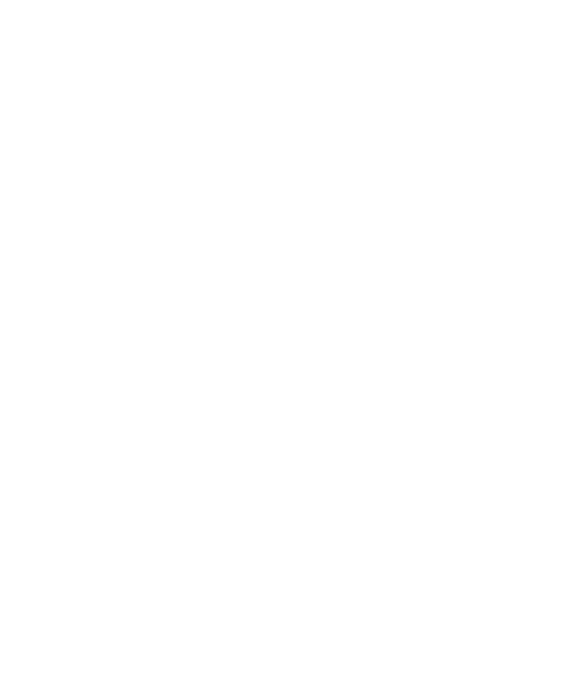
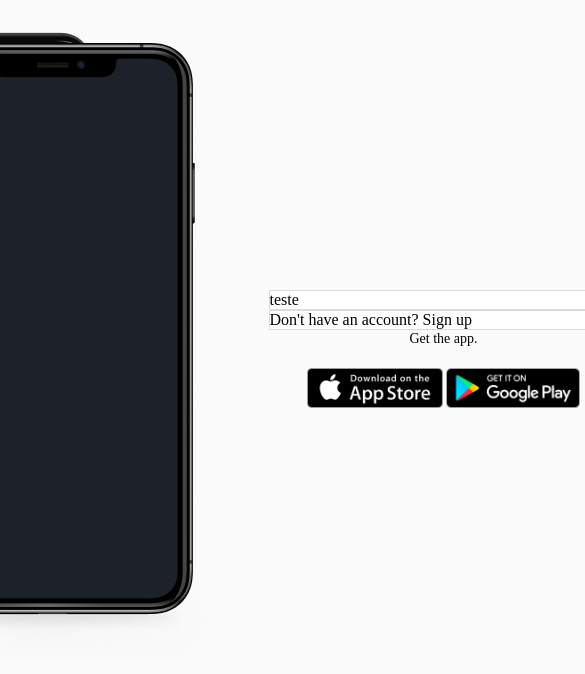
Before and after one commit to DjairMaykon/instagram-clone, a plain HTML site: page index.html in a window 390 px wide. Shown: the top 674 px of the page, 585 px wide, since content can reach past the window. Drawn offline with Linux system fonts and the light colour scheme.

Commit message:
style: botões para baixar o app mobile

```diff
--- a/css/style.css
+++ b/css/style.css
@@ -4,3 +4,45 @@
   border: 0;
   box-sizing: border-box;
 }
+
+body {
+  background-color: rgba(250, 250, 250, 1);
+}
+
+main {
+  margin-top: 32px;
+  display: flex;
+  justify-content: center;
+  align-items: center;
+  flex: 1;
+  gap: 32px;
+}
+
+main section {
+  min-width: 350px;
+  display: flex;
+  flex-direction: column;
+}
+
+main section article {
+  display: flex;
+  flex-direction: column;
+}
+
+main section article.card {
+  border: 1px solid rgba(219, 219, 219, 1);
+  border-radius: 1px;
+  background-color: rgba(255, 255, 255, 1);
+}
+
+main section article.mobile-app-card {
+  align-items: center;
+  gap: 20px;
+}
+main section article.mobile-app-card {
+  font-size: 14px;
+  line-height: 18px;
+}
+main section article.mobile-app-card figure img {
+  height: 40px;
+}
--- a/index.html
+++ b/index.html
@@ -8,5 +8,23 @@
 
     <link rel="stylesheet" href="css/style.css" />
   </head>
-  <body></body>
+  <body>
+    <main>
+      <figure>
+        <img src="assets/phones.png" alt="" />
+      </figure>
+      <section>
+        <article class="card">teste</article>
+        <article class="card">Don't have an account? Sign up</article>
+        <article class="mobile-app-card">
+          <p>Get the app.</p>
+          <figure>
+            <img src="assets/appstore.png" alt="" />
+            <img src="assets/googleplay.png" alt="" />
+          </figure>
+        </article>
+      </section>
+    </main>
+    <footer></footer>
+  </body>
 </html>
```
